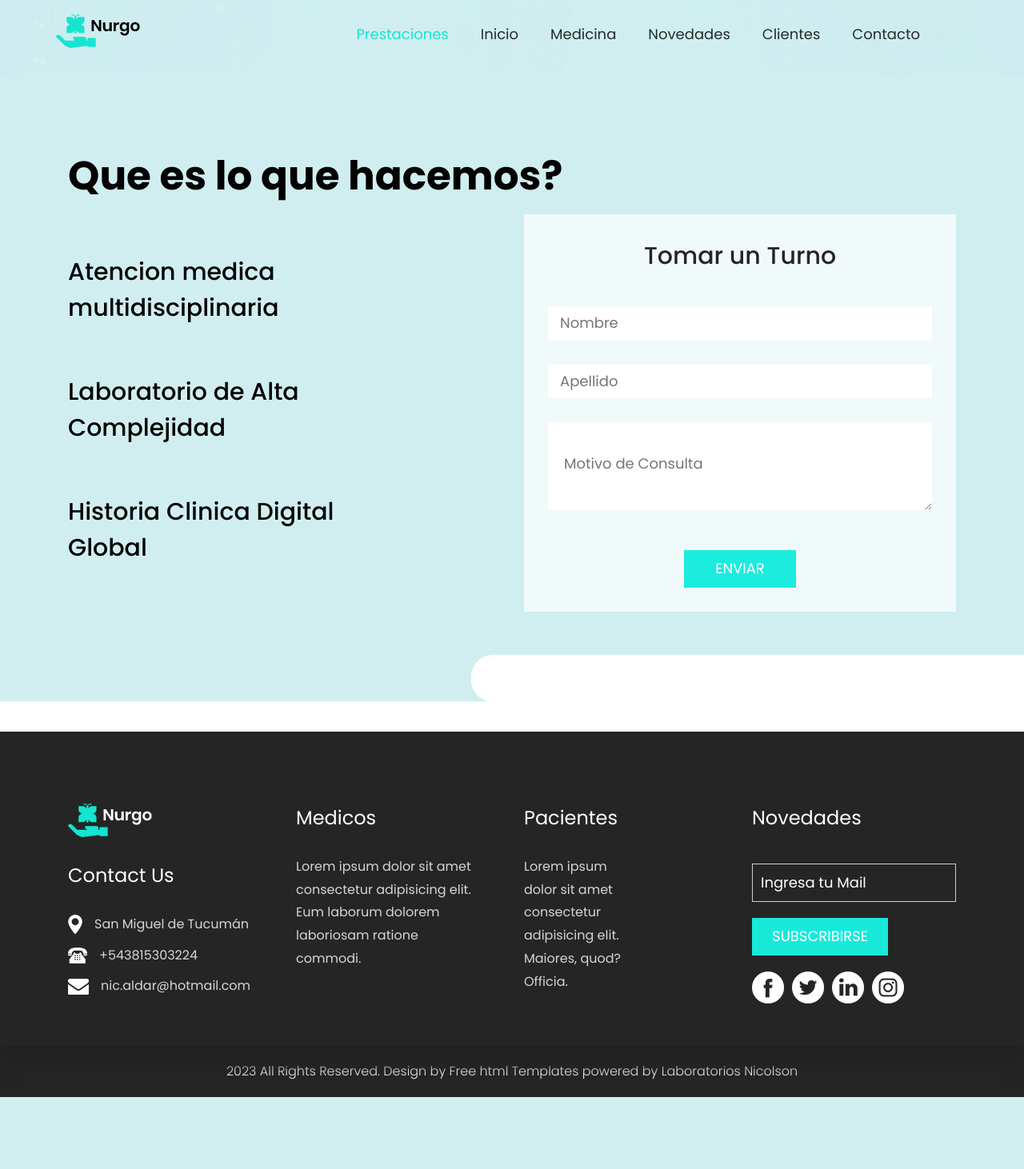
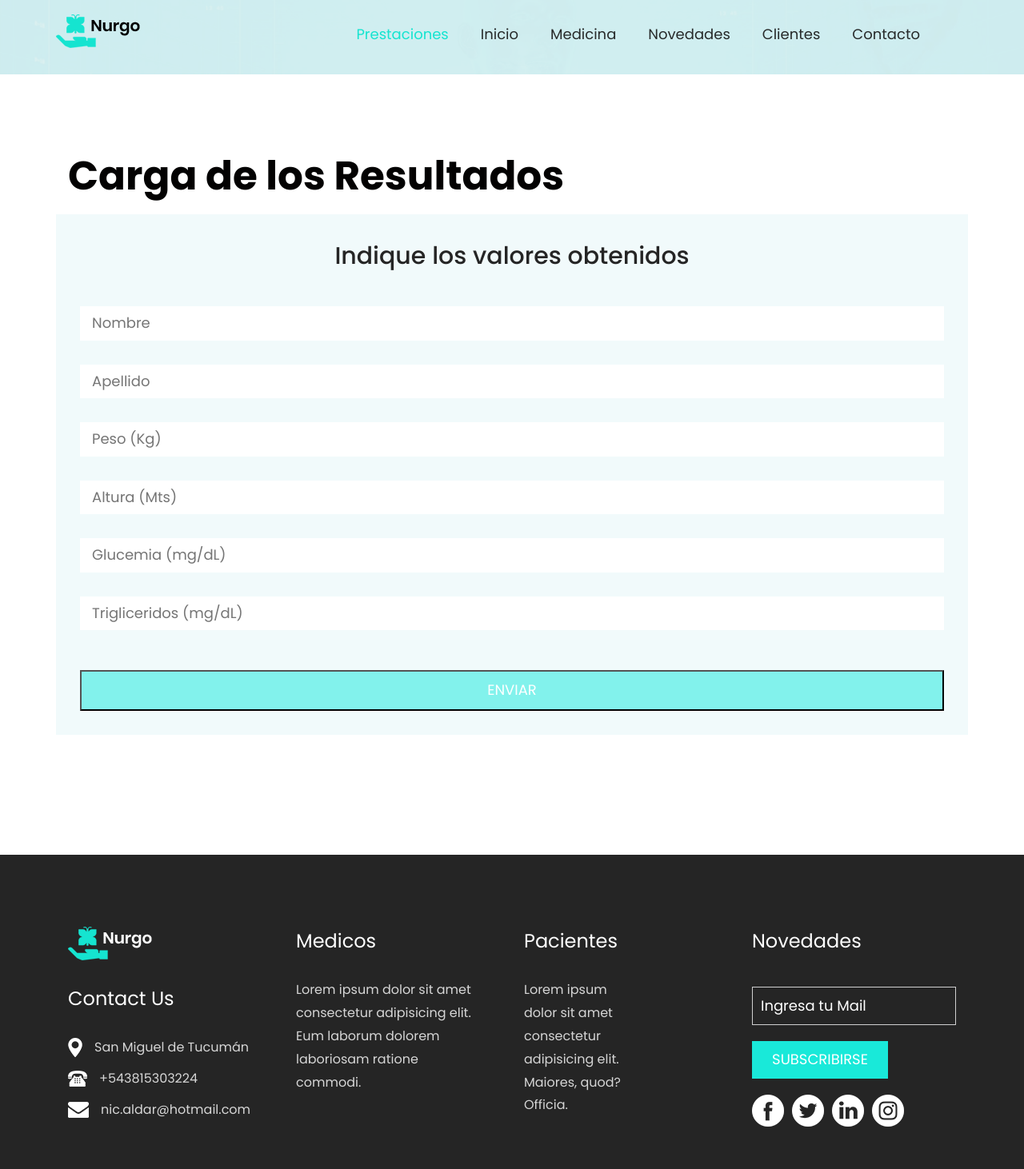
Before and after one commit to Cross-Naicha/Laboratory, a Django app: page /resultados/ in a window 1280 px wide. Shown: the top 1462 px of the page at 80% size. Before the commit the page ends 1372 px from the top, so only its background shows below. Run offline with Django 4.2, Linux system fonts and the light colour scheme; data comes from the database, SQL or seed files in the repository; some libraries are stand-ins or nearby versions.

Commit message:
HTML Models: Completo

```diff
--- a/main/static/css/style.css
+++ b/main/static/css/style.css
@@ -659,7 +659,6 @@ button {
 .contact_section {
     width: 100%;
     float: left;
-    background-image: url(../images/contact-bg.png);
     background-size: 100%;
     background-repeat: no-repeat;
     padding-bottom: 150px;
@@ -732,25 +731,25 @@ button {
     margin-top: 30px;
 }
 
-.send_bt {
+.send_buttom {
     width: 140px;
     margin: 0 auto;
     text-align: center;
 }
 
-.send_bt a {
+.send_buttom {
     width: 100%;
     float: left;
     font-size: 18px;
     color: #ffffff;
-    background-color: #1becde;
+    background-color: #1becde83;
     padding: 7px 0px;
     text-align: center;
     margin-top: 50px;
     text-transform: uppercase;
 }
 
-.send_bt a:hover {
+.send_buttom:hover {
     background-color: #252525;
 }
 
--- a/main/templates/main/results.html
+++ b/main/templates/main/results.html
@@ -19,28 +19,22 @@
     <!-- contact section start -->
     <div class="contact_section layout_padding">
         <div class="container">
-            <h1 class="contact_taital">Que es lo que hacemos?</h1>
+            <h1 class="contact_taital">Carga de los Resultados</h1>
             <div class="news_section_2">
                 <div class="row">
-                    <div class="col-md-6">
-                        <div class="icon_main">
-                            <h4 class="diabetes_text">Atencion medica multidisciplinaria</h4>
-                        </div>
-                        <div class="icon_main">
-                            <h4 class="diabetes_text">Laboratorio de Alta Complejidad</h4>
-                        </div>
-                        <div class="icon_main">
-                            <h4 class="diabetes_text">Historia Clinica Digital Global</h4>
-                        </div>
-                    </div>
-                    <div class="col-md-6">
-                        <div class="contact_box">
-                            <h1 class="book_text">Tomar un Turno</h1>
-                            <input type="text" class="Email_text" placeholder="Nombre" name="Name">
-                            <input type="text" class="Email_text" placeholder="Apellido" name="Name">
-                            <textarea class="massage-bt" placeholder="Motivo de Consulta" rows="5" id="comment" name="Massage"></textarea>
-                            <div class="send_bt"><a href="#">Enviar</a></div>
-                        </div>
+                    <div class="contact_box">
+                        <h1 class="book_text">Indique los valores obtenidos</h1>
+                        <form action="" method="POST">
+                            {% csrf_token %}
+                            {% comment %} Por defecto, la etiqueta 'form' utiliza el method GET  {% endcomment %}
+                            <input type="text" class="Email_text" placeholder="Nombre" name="name">
+                            <input type="text" class="Email_text" placeholder="Apellido" name="lastname">
+                            <input type="text" class="Email_text" placeholder="Peso (Kg)" name="weight">
+                            <input type="text" class="Email_text" placeholder="Altura (Mts)" name="height">
+                            <input type="text" class="Email_text" placeholder="Glucemia (mg/dL)" name="bloodGlucose">
+                            <input type="text" class="Email_text" placeholder="Trigliceridos (mg/dL)" name="triglycerides">
+                            <input type="submit" class="send_buttom" value="Enviar">
+                        </form>
                     </div>
                 </div>
             </div>
--- a/main/views.py
+++ b/main/views.py
@@ -7,7 +7,18 @@ def main(request):
 
 def patients(request):
 
-    patient = Patients(name='Blue', lastname='Label', height=1.8, weight=80, bloodGlucose=90, triglycerides=120)
-    patient.save()
+    print(request.POST)
 
-    return render(request, 'main/results.html', {'patients': patient})
+    if request.method == 'POST':
+
+        name = request.POST.get('name')
+        lastname = request.POST.get('lastname')
+        height = request.POST.get('height')
+        weight = request.POST.get('weight')
+        bloodGlucose = request.POST.get('bloodGlucose')
+        triglycerides = request.POST.get('triglycerides')
+
+        patient = Patients(name=name, lastname=lastname, height=height, weight=weight, bloodGlucose=bloodGlucose, triglycerides=triglycerides)
+        patient.save()
+
+    return render(request, 'main/results.html', {})
```
Also changed, not shown: 1 other file.
